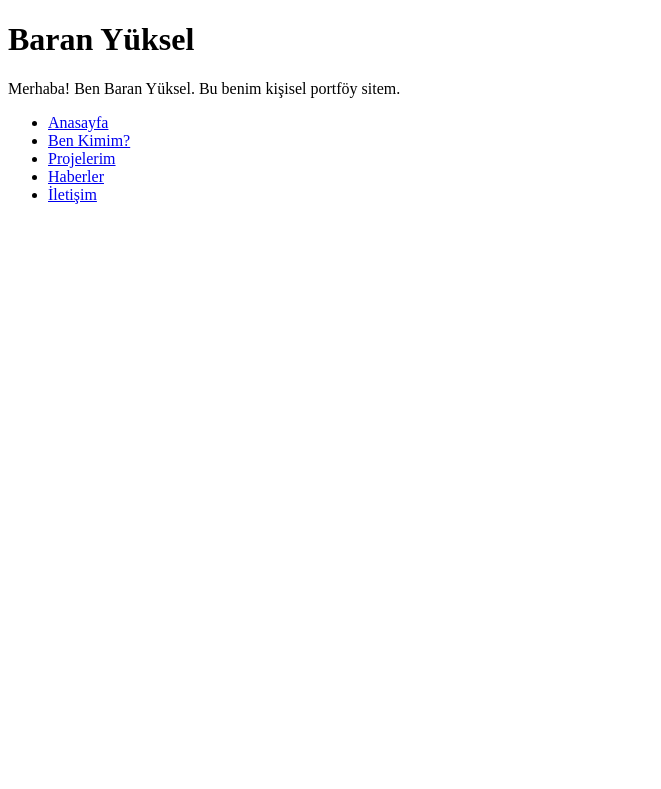
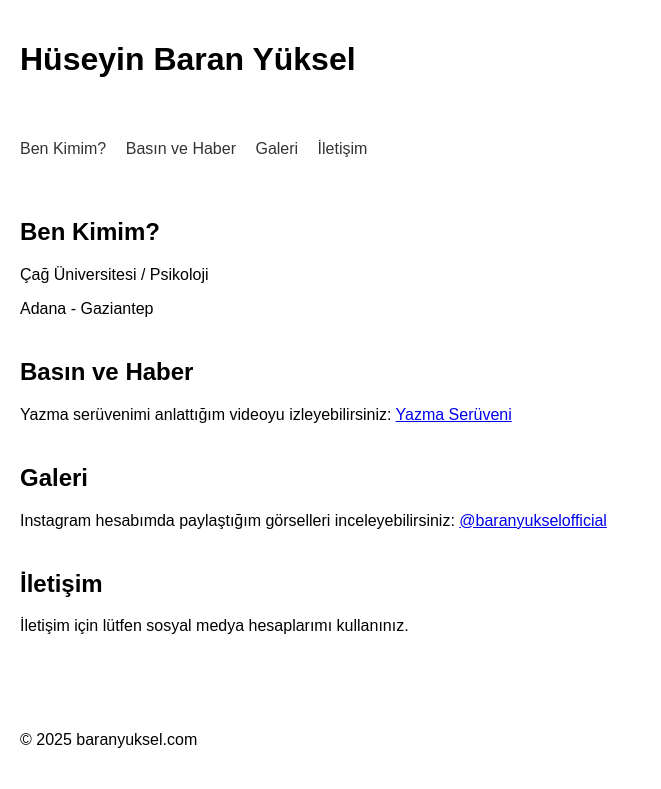
Before and after one commit to baranyksl/portfolio, a plain HTML site: page index.html in a window 1280 px wide. Shown: the whole page, without its empty margins (0-661 px from the left). Drawn offline with Linux system fonts and the light colour scheme.

Commit message:
Add files via upload
güncellendi

```diff
--- a/index.html
+++ b/index.html
@@ -2,19 +2,58 @@
 <html lang="tr">
 <head>
   <meta charset="UTF-8" />
-  <meta name="viewport" content="width=device-width, initial-scale=1.0" />
-  <title>Baran Yüksel | Portföy</title>
+  <meta name="viewport" content="width=device-width, initial-scale=1.0"/>
+  <title>Hüseyin Baran Yüksel</title>
+  <style>
+    body {
+      font-family: Arial, sans-serif;
+      margin: 0;
+      padding: 0;
+    }
+    header, nav, main, footer {
+      padding: 20px;
+    }
+    nav a {
+      margin-right: 15px;
+      text-decoration: none;
+      color: #333;
+    }
+    section {
+      margin-bottom: 40px;
+    }
+  </style>
 </head>
 <body>
-  <h1>Baran Yüksel</h1>
-  <p>Merhaba! Ben Baran Yüksel. Bu benim kişisel portföy sitem.</p>
-
-  <ul>
-    <li><a href="#">Anasayfa</a></li>
-    <li><a href="#">Ben Kimim?</a></li>
-    <li><a href="#">Projelerim</a></li>
-    <li><a href="#">Haberler</a></li>
-    <li><a href="#">İletişim</a></li>
-  </ul>
+  <header>
+    <h1>Hüseyin Baran Yüksel</h1>
+  </header>
+  <nav>
+    <a href="#about">Ben Kimim?</a>
+    <a href="#press">Basın ve Haber</a>
+    <a href="#gallery">Galeri</a>
+    <a href="#contact">İletişim</a>
+  </nav>
+  <main>
+    <section id="about">
+      <h2>Ben Kimim?</h2>
+      <p>Çağ Üniversitesi / Psikoloji</p>
+      <p>Adana - Gaziantep</p>
+    </section>
+    <section id="press">
+      <h2>Basın ve Haber</h2>
+      <p>Yazma serüvenimi anlattığım videoyu izleyebilirsiniz: <a href="https://www.youtube.com/watch?v=CLPCwMB3uSw" target="_blank">Yazma Serüveni</a></p>
+    </section>
+    <section id="gallery">
+      <h2>Galeri</h2>
+      <p>Instagram hesabımda paylaştığım görselleri inceleyebilirsiniz: <a href="https://www.instagram.com/baranyukselofficial/" target="_blank">@baranyukselofficial</a></p>
+    </section>
+    <section id="contact">
+      <h2>İletişim</h2>
+      <p>İletişim için lütfen sosyal medya hesaplarımı kullanınız.</p>
+    </section>
+  </main>
+  <footer>
+    <p>&copy; 2025 baranyuksel.com</p>
+  </footer>
 </body>
 </html>
```
